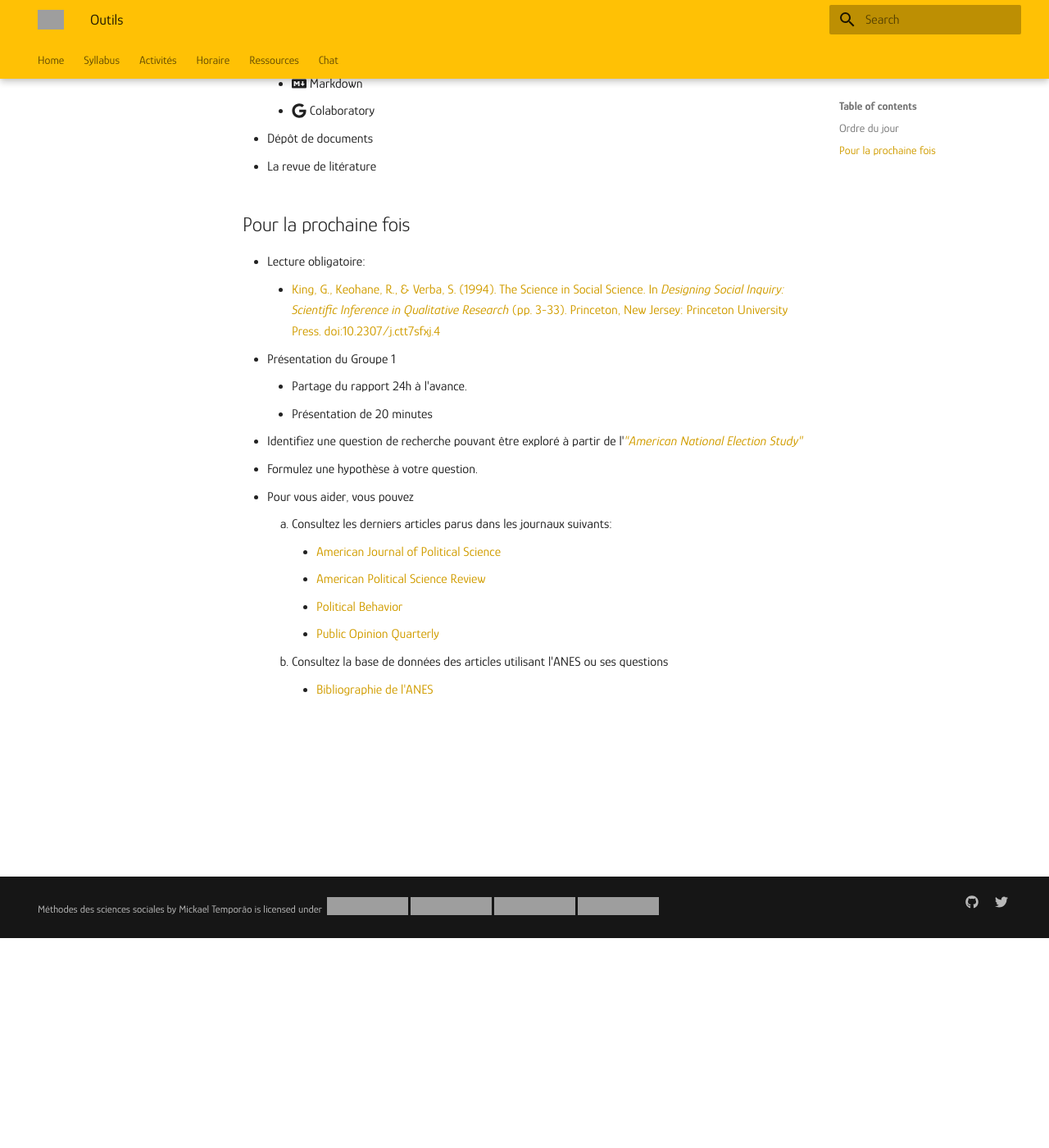
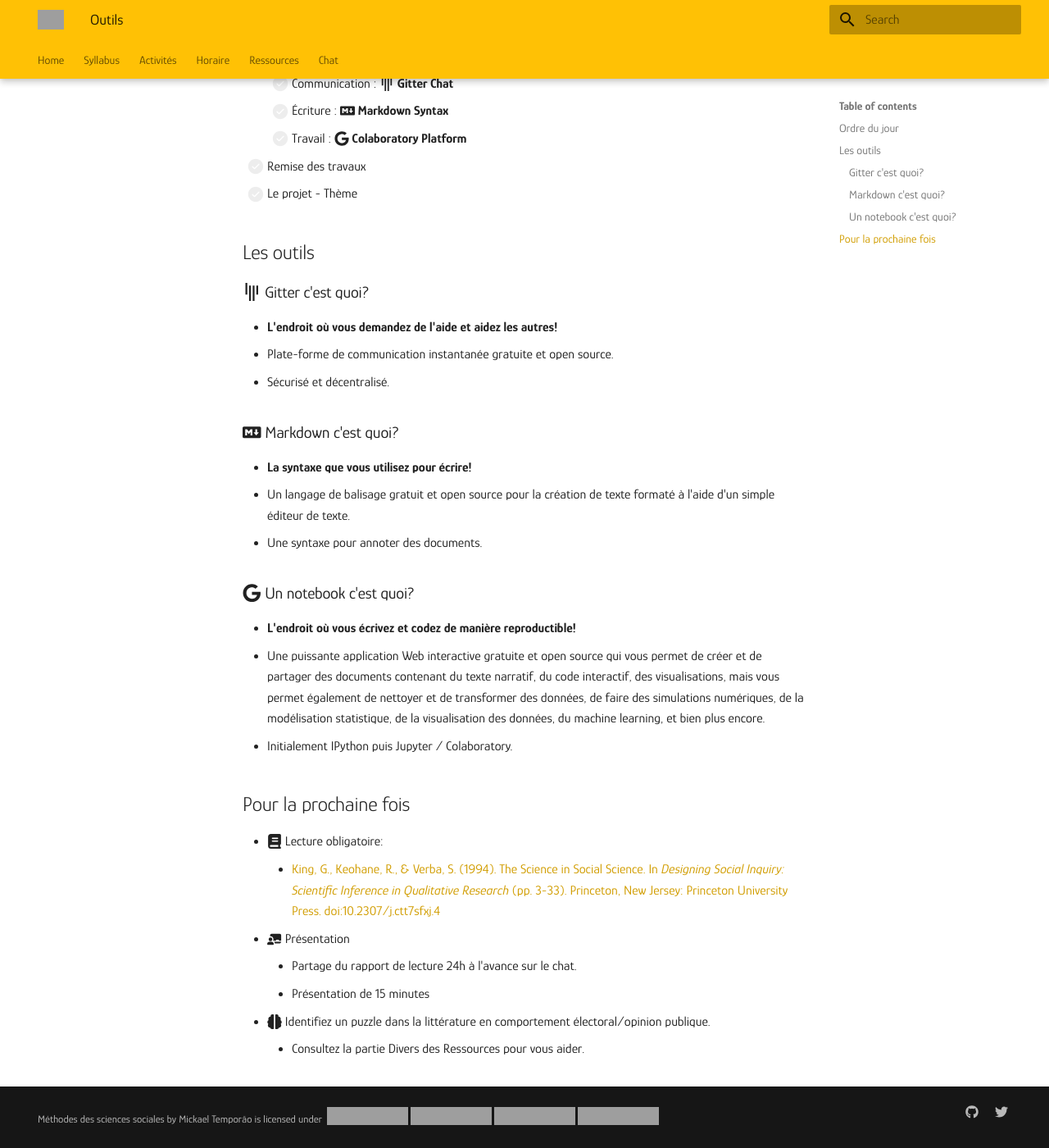
Before and after one commit to mickaeltemporao/mdss, an MkDocs documentation site: the page built from docs/modules/tools.md, in a window 1280 px wide and 1400 px high, scrolled down 256 px. Shown: the whole window at 82% size. Built offline with MkDocs 1.6.1 and Material for MkDocs 9.7.7, drawn with Linux system fonts in a browser that asks for light colours; grey boxes are pictures that could not be loaded.

Commit message:
update class

```diff
--- a/docs/modules/tools.md
+++ b/docs/modules/tools.md
@@ -1,28 +1,38 @@
 # Outils
 
 ## Ordre du jour
-- Présentation des outils
-    - :fontawesome-brands-gitter: Gitter
-    - :fontawesome-brands-markdown: Markdown
-    - :fontawesome-brands-google: Colaboratory
-- Dépôt de documents
-- La revue de litérature
+
+- [ ] Récapitulatif
+- [ ] Présentation des outils
+    - [ ] Communication : **:fontawesome-brands-gitter: Gitter Chat**
+    - [ ] Écriture : **:fontawesome-brands-markdown: Markdown Syntax**
+    - [ ] Travail : **:fontawesome-brands-google: Colaboratory Platform**
+- [ ] Remise des travaux
+- [ ] Le projet - Thème
+
+
+## Les outils
+### :fontawesome-brands-gitter: Gitter c'est quoi?
+- **L'endroit où vous demandez de l'aide et aidez les autres!**
+- Plate-forme de communication instantanée gratuite et open source.
+- Sécurisé et décentralisé.
+
+### :fontawesome-brands-markdown: Markdown c'est quoi?
+- **La syntaxe que vous utilisez pour écrire!**
+- Un langage de balisage gratuit et open source pour la création de texte formaté à l'aide d'un simple éditeur de texte.
+- Une syntaxe pour annoter des documents.
+
+### :fontawesome-brands-google: Un notebook c'est quoi?
+- **L'endroit où vous écrivez et codez de manière reproductible!**
+- Une puissante application Web interactive gratuite et open source qui vous permet de créer et de partager des documents contenant du texte narratif, du code interactif, des visualisations, mais vous permet également de nettoyer et de transformer des données, de faire des simulations numériques, de la modélisation statistique, de la visualisation des données, du machine learning, et bien plus encore.
+- Initialement IPython puis Jupyter / Colaboratory.
+
 
 ## Pour la prochaine fois
-- Lecture obligatoire:
-    - [King, G., Keohane, R., & Verba, S. (1994). The Science in Social Science. In *Designing Social Inquiry: Scientific Inference in Qualitative Research* (pp. 3-33). Princeton, New Jersey: Princeton University Press. doi:10.2307/j.ctt7sfxj.4](https://books.google.fr/books?id=A7VFF-JR3b8C&lpg=PP1&pg=PA3#v=onepage&q&f=false)
-- Présentation du Groupe 1
-    - Partage du rapport 24h à l'avance.
-    - Présentation de 20 minutes
-
-- Identifiez une question de recherche pouvant être exploré à partir de l'[*"American National Election Study"*](https://electionstudies.org/data-center/2020-time-series-study/)
-- Formulez une hypothèse à votre question.
-
-- Pour vous aider, vous pouvez
-    1. Consultez les derniers articles parus dans les journaux suivants:
-        - [American Journal of Political Science](https://ajps.org/)
-        - [American Political Science Review](https://www.cambridge.org/core/journals/american-political-science-review)
-        - [Political Behavior](https://www.springer.com/journal/11109)
-        - [Public Opinion Quarterly](https://academic.oup.com/poq)
-    2. Consultez la base de données des articles utilisant l'ANES ou ses questions
-        - [Bibliographie de l'ANES](https://electionstudies.org/papers-documents/anes-bibliography/)
+- :fontawesome-solid-book: Lecture obligatoire:
+    - [King, G., Keohane, R., & Verba, S. (1994). The Science in Social Science. In *Designing Social Inquiry: Scientific Inference in Qualitative Research* (pp. 3-33). Princeton, New Jersey: Princeton University Press. doi:10.2307/j.ctt7sfxj.4](https://proxy.sciencespobordeaux.fr:5139/document/doi/10.1515/9781400821211-002/pdf)
+- :fontawesome-solid-chalkboard-teacher: Présentation
+    - Partage du rapport de lecture 24h à l'avance sur le chat.
+    - Présentation de 15 minutes
+- :fontawesome-solid-brain: Identifiez un puzzle dans la littérature en comportement électoral/opinion publique.
+    - Consultez la partie Divers des Ressources pour vous aider.
```
Also changed, not shown: docs/activities/assignments-winter.md (+2 -2 lines), docs/activities/participation.md (+2 -2 lines), docs/modules/science.md (+4 -0 lines), docs/resources/book.md (deleted, +0 -7 lines), docs/resources/misc.md (added, +38 -0 lines), docs/schedule.md (+1 -1 lines).
